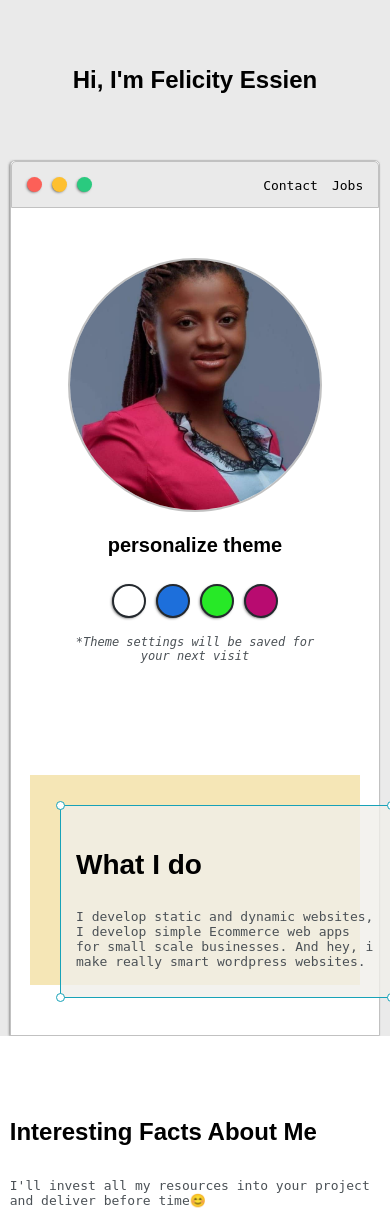
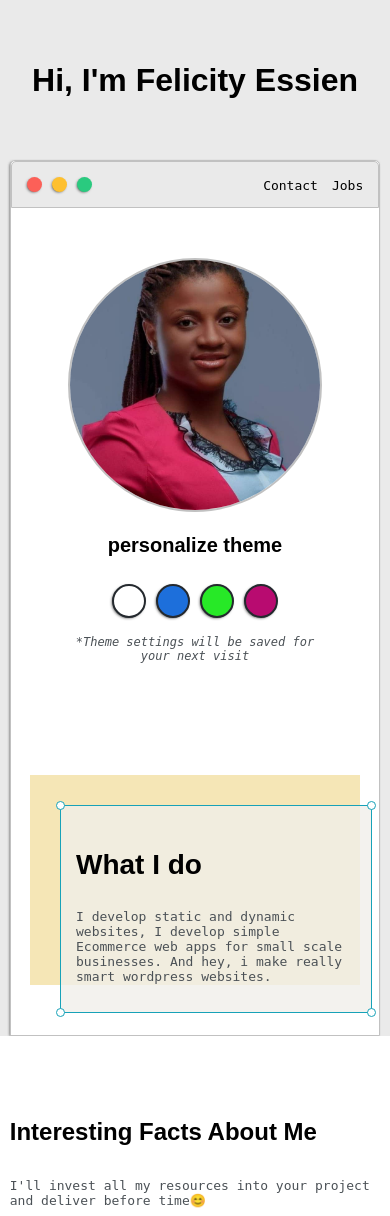
Before and after one commit to felabel/portfolio, a PHP site: page / in a window 390 px wide. Shown: the top 1216 px of the page. Run offline with PHP 8.4, Linux system fonts and the light colour scheme.

Commit message:
Update style.css

```diff
--- a/css/style.css
+++ b/css/style.css
@@ -127,7 +127,7 @@ h6{font-size: 1rem;}
     padding: 30px 0px 0px 30px;
 }
 .preview{
-    width: 300px; padding: 15px;
+    width: 280px; padding: 15px;
     border: 1.5px solid #17a2b8;
     background-color: var(--previewBg);
     position: relative;
@@ -181,7 +181,7 @@ h6{font-size: 1rem;}
       justify-content: center;
   }
   .myname{
-      Font-size : 1.5rem;
+      Font-size : 2rem;
   }
 
 }
```
